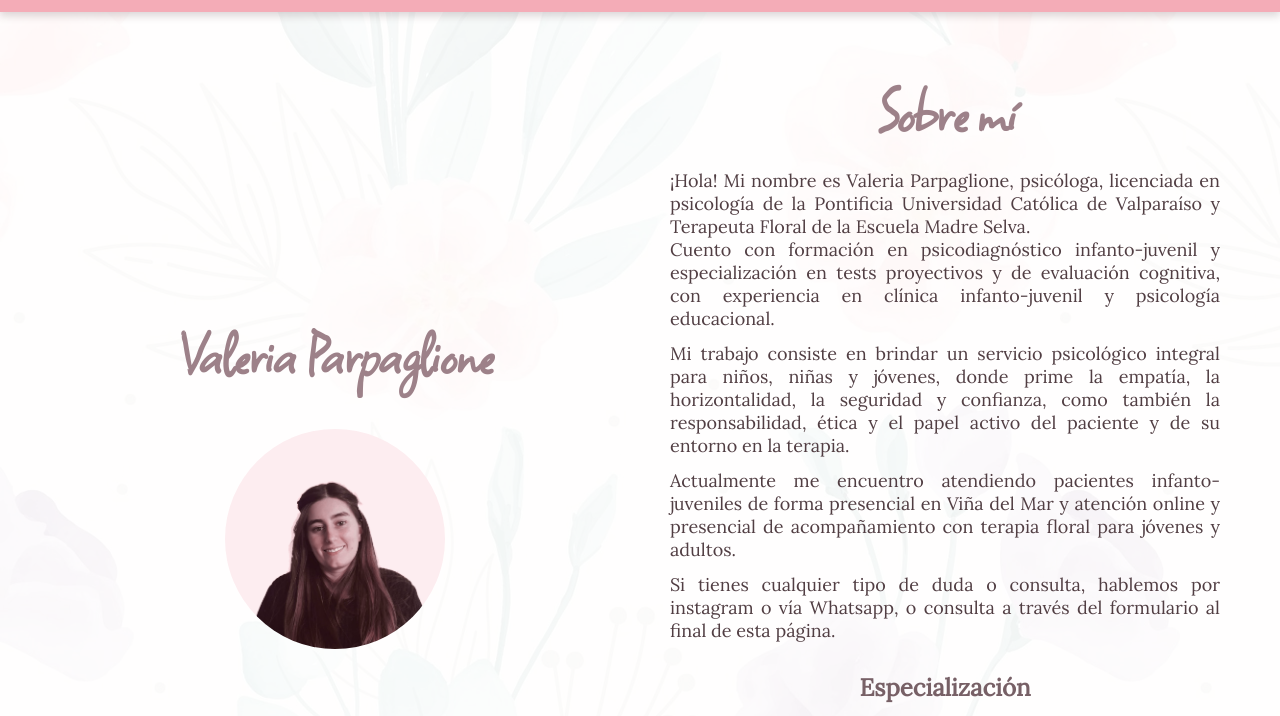
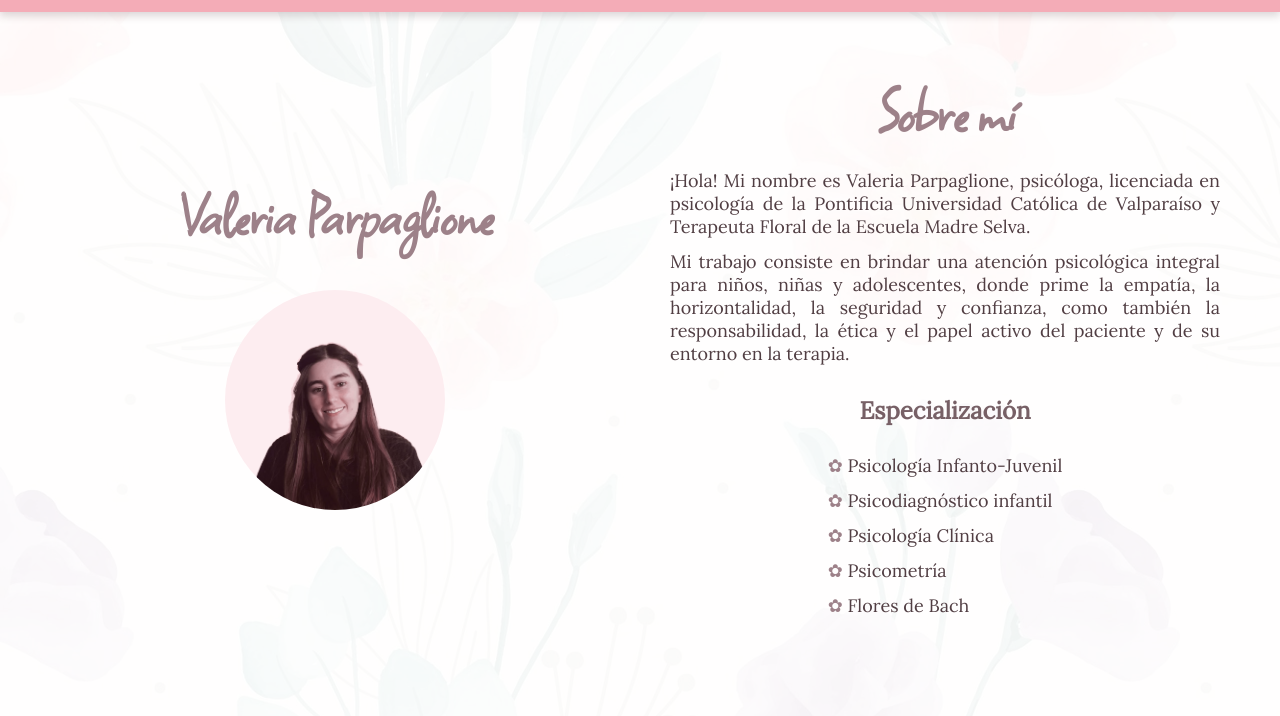
Before and after one commit to Fuyula/flower-themed-website-for-psychologist, a plain HTML site: page about-me.html in a window 1280 px wide. Shown: the part 62-778 px from the top of the page. Drawn offline with nearby package versions, Linux system fonts and the light colour scheme.

Commit message:
fix: fixed text

```diff
--- a/about-me.html
+++ b/about-me.html
@@ -61,21 +61,12 @@
                     <div class="card animate__animated animate__fadeInDown animate__delay-1s">
                         <h1>Sobre mí</h1>
                         <p>
-                            ¡Hola! Mi nombre es Valeria Parpaglione, psicóloga, licenciada en psicología de la Pontificia Universidad Católica de Valparaíso
-                            y Terapeuta Floral de la Escuela Madre Selva. <br>
-                            Cuento con formación en psicodiagnóstico infanto-juvenil y especialización en tests proyectivos y de evaluación cognitiva,
-                            con experiencia en clínica infanto-juvenil y psicología educacional.
+                            ¡Hola! Mi nombre es Valeria Parpaglione, psicóloga, licenciada en psicología de la Pontificia Universidad Católica de Valparaíso y
+                            Terapeuta Floral de la Escuela Madre Selva.
                         </p>
                         <p>
-                            Mi trabajo consiste en brindar un servicio psicológico integral para niños, niñas y jóvenes, donde prime la empatía, la horizontalidad,
-                            la seguridad y confianza, como también la responsabilidad, ética y el papel activo del paciente y de su entorno en la terapia.
-                        </p>
-                        <p>
-                            Actualmente me encuentro atendiendo pacientes infanto-juveniles de forma presencial en Viña del Mar y atención online y presencial
-                            de acompañamiento con terapia floral para jóvenes y adultos.
-                        </p>
-                        <p>
-                            Si tienes cualquier tipo de duda o consulta, hablemos por instagram o vía Whatsapp, o consulta a través del formulario al final de esta página.
+                            Mi trabajo consiste en brindar una atención psicológica integral para niños, niñas y adolescentes, donde prime la empatía, la horizontalidad,
+                            la seguridad y confianza, como también la responsabilidad, la ética y el papel activo del paciente y de su entorno en la terapia.
                         </p>
                         <h2>Especialización</h2>
                         <ul>
```
